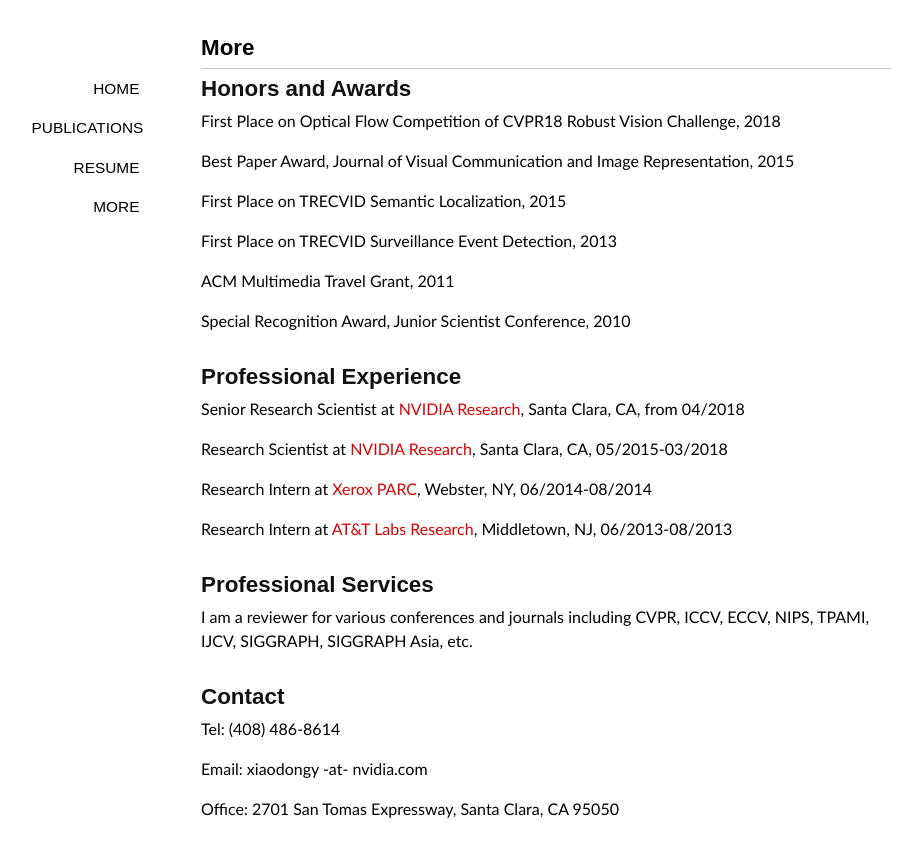
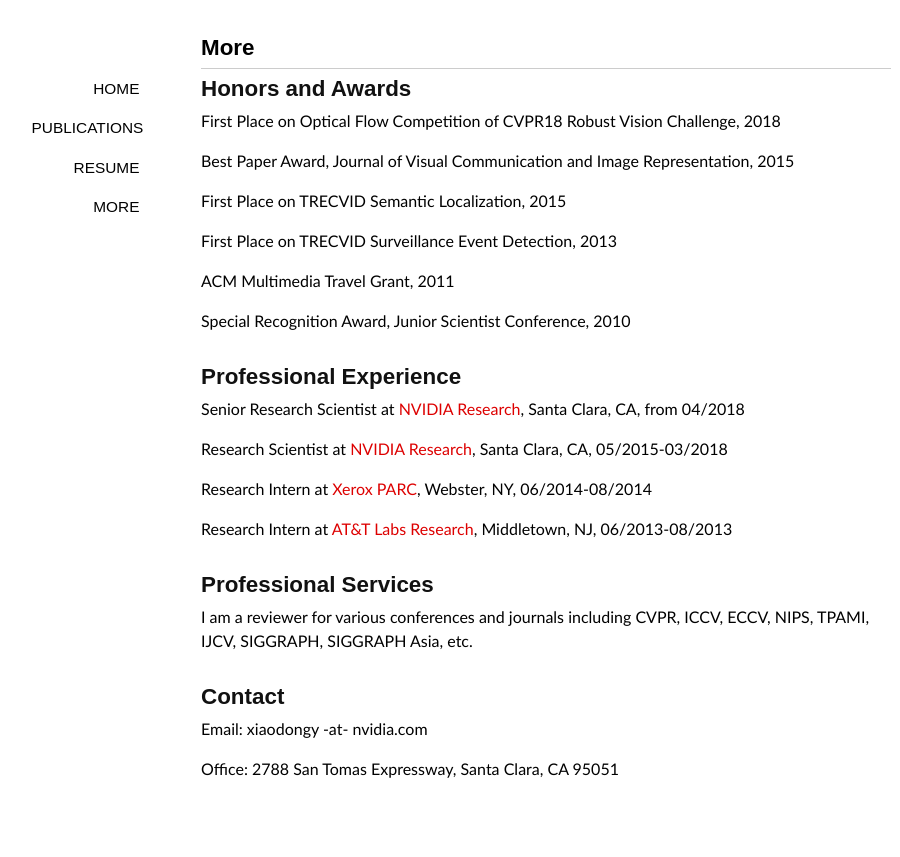
Before and after one commit to xiaodongyang/xiaodongyang.github.io, a Jekyll site: the page built from more/index.md, in a window 1280 px wide. Shown: the top 857 px of the page, without its empty margins (94-994 px from the left). Built offline with Jekyll 4.4.1, drawn with Linux system fonts in a browser that asks for light colours; some web fonts are replaced.

Commit message:
Update index.md

```diff
--- a/more/index.md
+++ b/more/index.md
@@ -37,8 +37,6 @@ I am a reviewer for various conferences and journals including CVPR, ICCV, ECCV,
 
 ## Contact
 
-Tel: (408) 486-8614
-
 Email: xiaodongy -at- nvidia.com
 
-Office: 2701 San Tomas Expressway, Santa Clara, CA 95050
+Office: 2788 San Tomas Expressway, Santa Clara, CA 95051
```
